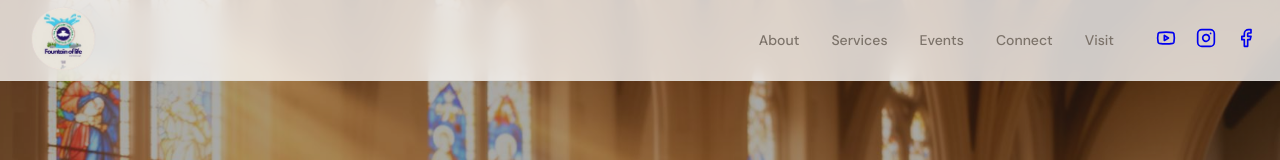
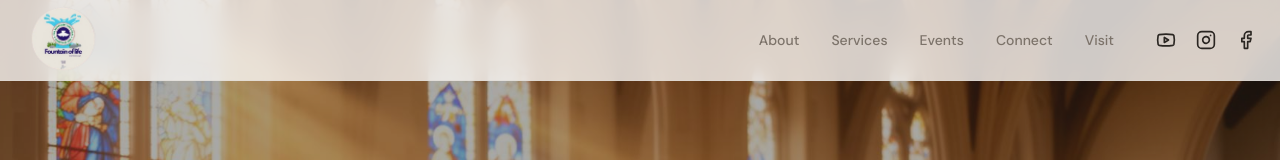
Before and after one commit to itxjoshy/church-site-2, a React (Vite) app: page / in a window 1280 px wide. Shown: the top 160 px of the page. Built offline with nearby package versions, Linux system fonts and the light colour scheme.

Commit message:
fix - header links

```diff
--- a/src/components/Header.jsx
+++ b/src/components/Header.jsx
@@ -30,6 +30,7 @@ export const Header = () => {
           <div
             style={{
               display: "flex",
+              alignItems: "center",
               gap: 20,
               marginLeft: 10,
             }}
--- a/src/components/header.css
+++ b/src/components/header.css
@@ -9,6 +9,11 @@
   backdrop-filter: blur(12px);
   border-bottom: 1px solid hsl(var(--border) / 0.5);
   width: 100%;
+}
+header a {
+  display: flex;
+  align-items: center;
+  color: hsl(var(--foreground));
 }
 .visit-button {
   padding: 10px 12px;
```
